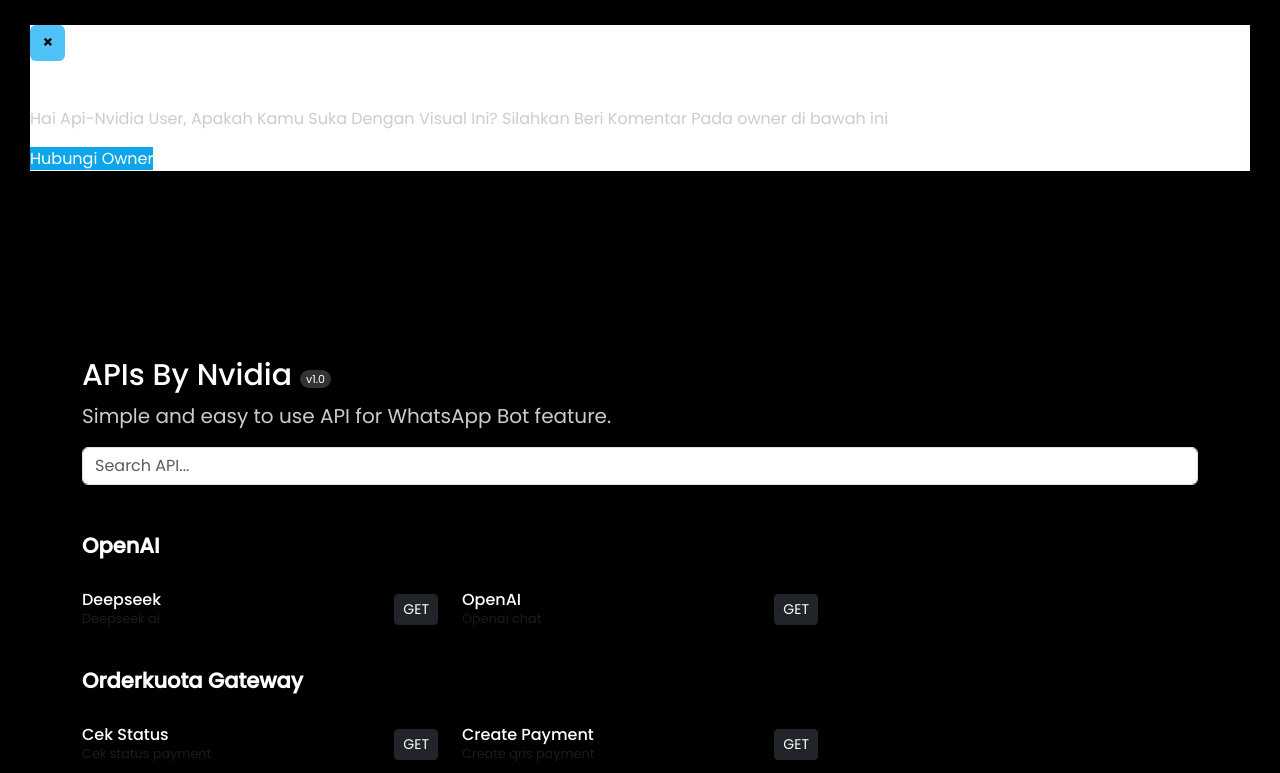
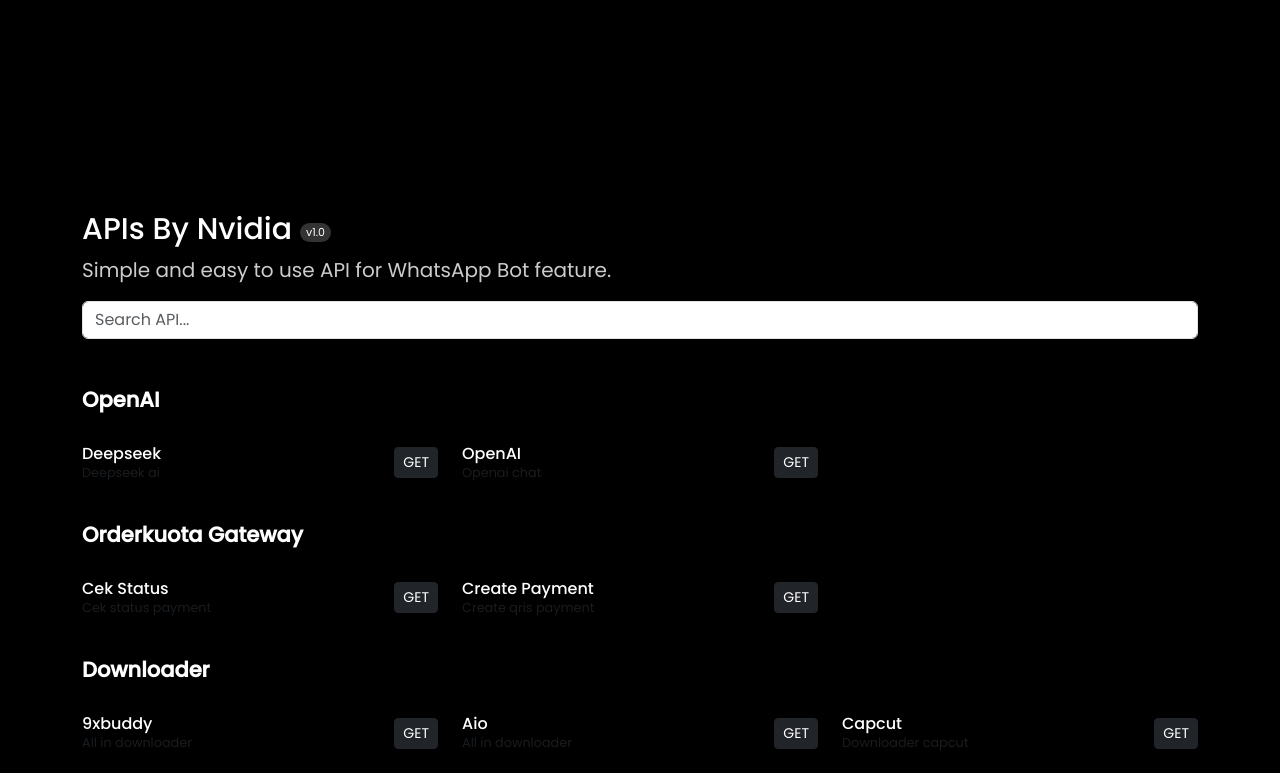
Before and after one commit to Rendy220-ai/Api_V2, a plain HTML site: page api-page/index.html in a window 1280 px wide. Shown: the top 773 px of the page. Drawn offline with nearby package versions, Linux system fonts and the light colour scheme.

Commit message:
Update index.html

```diff
--- a/api-page/index.html
+++ b/api-page/index.html
@@ -17,19 +17,7 @@
             </div>
             <p>Loading...</p>
         </div>
-    </div>
-    <!-- Popup -->
-<div id="popup" class="popup">
-  <div class="popup-content">
-   <button class="close-btn" onclick="closePopup()">×</button>
-    <h2>API Nvidia By FR3</h2>
-    <p>
-      Hai Api-Nvidia User, Apakah Kamu Suka Dengan Visual Ini? Silahkan Beri Komentar Pada owner di bawah ini
-    </p>
-    <a href="https://wa.me/62882008771871" target="_blank" class="popup-button">Hubungi Owner</a>
-  </div>
 </div>
-
     <nav class="navbar navbar-expand-lg navbar-light">
         <div class="container">
             <a class="navbar-brand" style="font-weight: 600; display: flex; color: rgba(0, 0, 0, 0.7); align-items: center;">
```
